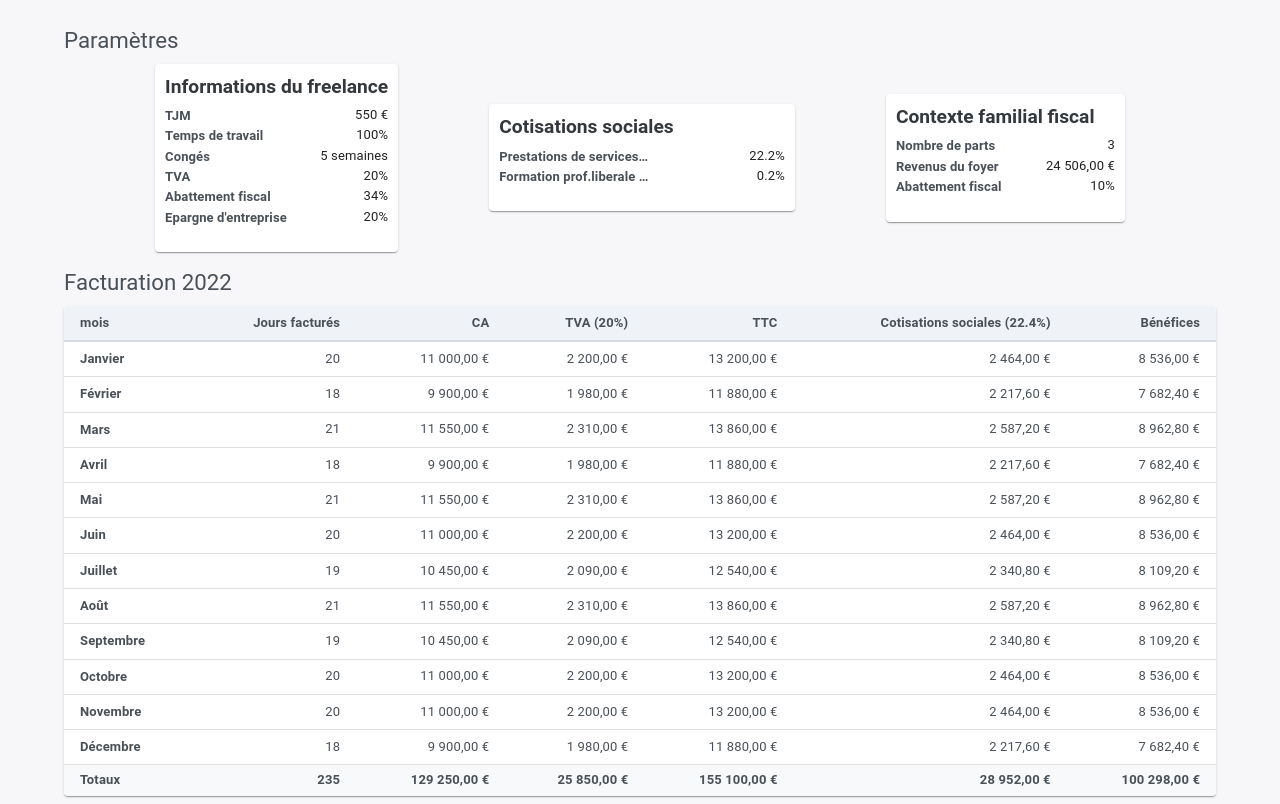
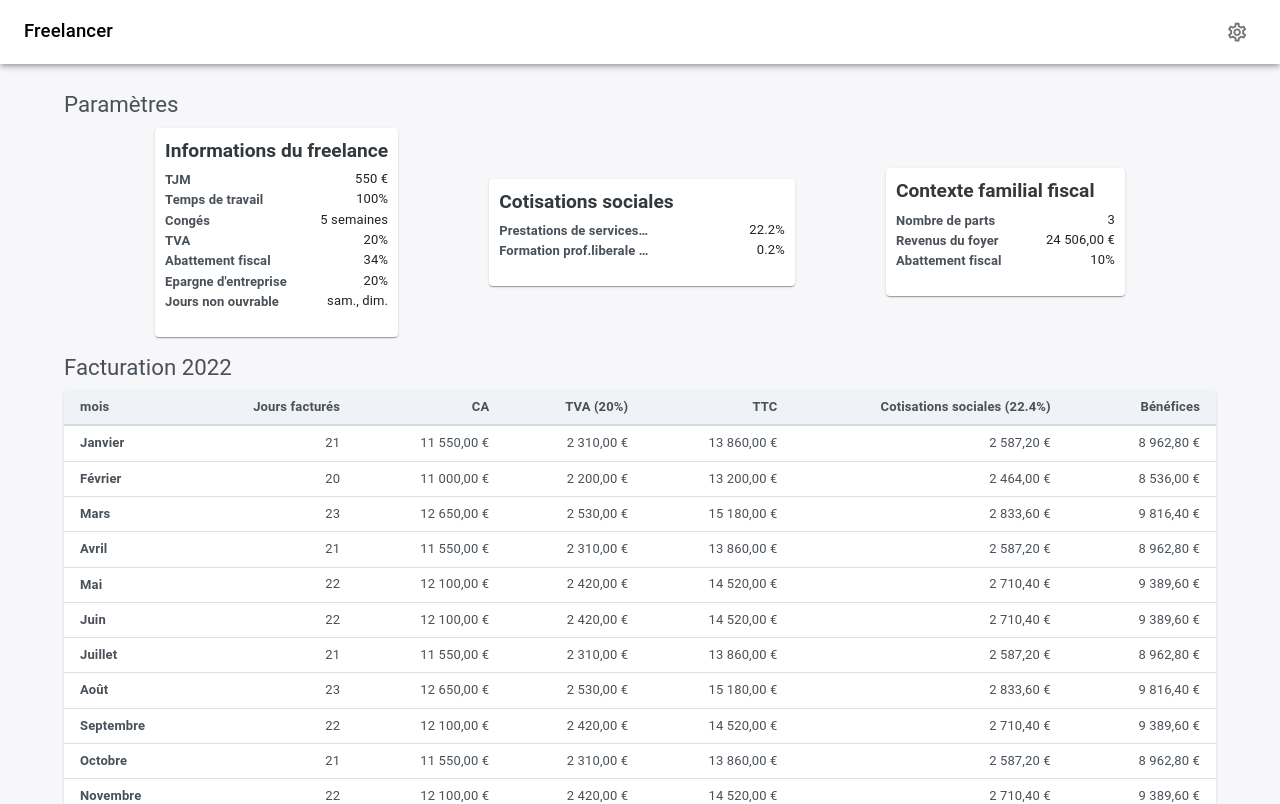
Before and after one commit to bchapoton/freelancer-forecast, a React (Create React App) app: page / in a window 1280 px wide. Shown: the top 804 px of the page. Built offline with nearby package versions, Linux system fonts and the light colour scheme.

Commit message:
Add non-working day in parameters store

```diff
--- a/src/App.tsx
+++ b/src/App.tsx
@@ -1,17 +1,37 @@
 import React from 'react';
 import YearSummary from './components/YearSummary';
 import TaxesSummary from './components/TaxesSummary';
-import { Container, Grid } from '@mui/material';
+import { Box, Container, Grid } from '@mui/material';
 import ParametersProvider from './components/ParametersProvider';
 import ThemeWrapper from './components/ThemeWrapper';
 import ParametersSummary from './components/ParametersSummary';
 import WageSummary from './components/WageSummary';
 import AppFooter from './components/AppFooter';
+import AppBar from '@mui/material/AppBar';
+import Toolbar from '@mui/material/Toolbar';
+import Typography from '@mui/material/Typography';
+import IconButton from '@mui/material/IconButton';
+import SettingsOutlinedIcon from '@mui/icons-material/SettingsOutlined';
+import { useAppDispatch } from './redux/hooks';
+import { toggleParametersDrawer } from './redux/slices/UISlice';
+import ParametersDrawer from './components/ParametersDrawer';
 
 function App() {
+    const dispatch = useAppDispatch();
     return (
         <ThemeWrapper>
             <ParametersProvider>
+                <AppBar position="sticky" sx={{ bgcolor: '#FFF' }}>
+                    <Toolbar>
+                        <Typography variant="h6" component="div" sx={{ mr: 2, color: '#000' }}>
+                            Freelancer
+                        </Typography>
+                        <Box sx={{ flexGrow: 1 }}>&nbsp;</Box>
+                        <IconButton onClick={() => dispatch(toggleParametersDrawer())}>
+                            <SettingsOutlinedIcon />
+                        </IconButton>
+                    </Toolbar>
+                </AppBar>
                 <Container>
                     <Grid container direction={'column'} spacing={2} columnSpacing={2} sx={{ mt: '10px', mb: '10px' }}>
                         <Grid item>
@@ -29,6 +49,7 @@ function App() {
                     </Grid>
                 </Container>
                 <AppFooter />
+                <ParametersDrawer />
             </ParametersProvider>
         </ThemeWrapper>
     );
--- /dev/null
+++ b/src/components/DayFormatter.tsx
@@ -0,0 +1,12 @@
+import React from 'react';
+import calendarService, { DAY } from '../services/CalendarService';
+
+export type DayFormatterProps = {
+    children: DAY[];
+};
+
+function DayFormatter({ children }: DayFormatterProps) {
+    return <span>{calendarService.formatDays(children)}</span>;
+}
+
+export default DayFormatter;
--- /dev/null
+++ b/src/components/ParametersDrawer.tsx
@@ -0,0 +1,22 @@
+import React from 'react';
+import { SwipeableDrawer } from '@mui/material';
+import { useAppDispatch, useAppSelector } from '../redux/hooks';
+import { isParametersDrawerOpen, toggleParametersDrawer } from '../redux/slices/UISlice';
+
+function ParametersDrawer() {
+    const dispatch = useAppDispatch();
+    const isOpen = useAppSelector(isParametersDrawerOpen);
+
+    return (
+        <SwipeableDrawer
+            open={isOpen}
+            onClose={() => dispatch(toggleParametersDrawer())}
+            onOpen={() => dispatch(toggleParametersDrawer())}
+            anchor="right"
+        >
+            here we go
+        </SwipeableDrawer>
+    );
+}
+
+export default ParametersDrawer;
--- a/src/components/ParametersSummary.tsx
+++ b/src/components/ParametersSummary.tsx
@@ -7,6 +7,7 @@ import Percentage from './Percentage';
 import calendarService from '../services/CalendarService';
 import { SxProps } from '@mui/system';
 import { Theme } from '@mui/material/styles';
+import DayFormatter from './DayFormatter';
 
 function ParametersSummary() {
     const parameters = useAppSelector(selectParameters);
@@ -29,6 +30,10 @@ function ParametersSummary() {
                         { label: 'TVA', value: <Percentage>{parameters.vatRate}</Percentage> },
                         { label: 'Abattement fiscal', value: <Percentage>{parameters.taxAllowance}</Percentage> },
                         { label: "Epargne d'entreprise", value: <ParameterSaving saving={parameters.saving} /> },
+                        {
+                            label: 'Jours non ouvrable',
+                            value: <DayFormatter>{parameters.nonWorkingDays}</DayFormatter>,
+                        },
                     ]}
                 />
                 <CardParameters
--- a/src/components/YearSummary.tsx
+++ b/src/components/YearSummary.tsx
@@ -42,9 +42,7 @@ function YearSummary() {
                                 return (
                                     <TableRow hover={true} key={monthSummary.month}>
                                         <TableCell variant="head" sx={{ textTransform: 'capitalize' }}>
-                                            {moment(`1/${monthSummary.month + 1}/${parameters.year}`, 'DD/MM/YYYY')
-                                                .locale('fr')
-                                                .format('MMMM')}
+                                            {moment().month(monthSummary.month).format('MMMM')}
                                         </TableCell>
                                         <TableCell align="right">{monthSummary.totalDays}</TableCell>
                                         <TableCell align="right">
--- a/src/helpers/MomentHelper.ts
+++ b/src/helpers/MomentHelper.ts
@@ -42,11 +42,11 @@ moment.locale('fr', {
         yy: '%d ans',
     },
     dayOfMonthOrdinalParse: /\d{1,2}(er|e)/,
-    ordinal: function (number) {
+    ordinal: function (number: number) {
         return number + (number === 1 ? 'er' : 'e');
     },
     meridiemParse: /PD|MD/,
-    isPM: function (input) {
+    isPM: function (input: string) {
         return input.charAt(0) === 'M';
     },
     // In case the meridiem units are not separated around 12, then implement
@@ -56,11 +56,11 @@ moment.locale('fr', {
     // },
     /* ignore eslint unused var this object come from moment documentation, probably used behind the scene */
     /* eslint-disable @typescript-eslint/no-unused-vars */
-    meridiem: function (hours, minutes, isLower) {
+    meridiem: function (hours: number, minutes: number, isLower: boolean) {
         return hours < 12 ? 'PD' : 'MD';
     },
     week: {
-        dow: 1, // Monday is the first day of the week.
+        dow: 0, // keep sunday for the first day of the week
         doy: 4, // Used to determine first week of the year.
     },
 });
--- a/src/redux/slices/ParametersSlice.ts
+++ b/src/redux/slices/ParametersSlice.ts
@@ -1,7 +1,7 @@
 import { createSlice, PayloadAction } from '@reduxjs/toolkit';
 import { RootState } from '../store';
 import { TaxationFamilyContext } from '../../services/TaxesService';
-import { DayOffContext, PartTimeContext } from '../../services/CalendarService';
+import { DAY, DayOffContext, PartTimeContext } from '../../services/CalendarService';
 
 export interface ParametersState {
     averageDailyRate: number;
@@ -13,6 +13,7 @@ export interface ParametersState {
     saving: Saving;
     partTime: PartTimeContext;
     dayOffContext: DayOffContext;
+    nonWorkingDays: DAY[];
 }
 
 const initialState: ParametersState = {
@@ -32,6 +33,7 @@ const initialState: ParametersState = {
     saving: { mode: 'percentage', value: 20 },
     partTime: { percentage: 100 },
     dayOffContext: { unit: 'weeks', value: 5 },
+    nonWorkingDays: [DAY.SATURDAY, DAY.SUNDAY],
 };
 
 export const parametersSlice = createSlice({
--- a/src/services/CalendarService.ts
+++ b/src/services/CalendarService.ts
@@ -13,7 +13,7 @@ export class CalendarService {
         year: number,
         partTimeContext: PartTimeContext,
         dayOffContext: DayOffContext,
-        nonWorkingDays: DAY[] = [DAY.SATURDAY, DAY.SUNDAY],
+        nonWorkingDays: DAY[],
     ): OpenDayPerYear {
         const result: OpenDayPerYear = {
             year,
@@ -21,7 +21,7 @@ export class CalendarService {
             openDayPerMonths: [],
         };
 
-        const offDaysPerMonth: number[] = this.distributeDayOffPerMonth(dayOffContext);
+        const offDaysPerMonth: number[] = this.distributeDayOffPerMonth(dayOffContext, partTimeContext, nonWorkingDays);
 
         for (let i = 0; i <= 11; i++) {
             const currentOpenDayTotal: number = this.calculateOpenDaysInMonth(year, i, nonWorkingDays);
@@ -40,10 +40,16 @@ export class CalendarService {
      * Distribute evenly the day off on each month, add the rest of the division on last month
      *
      * @param dayOffContext the day off context
-     * @return array of dispatched off days on each months, index is the month index
+     * @param partTimeContext the part time policies
+     * @param nonWorkingDays the non-working days within the week
+     * @return array of dispatched off days on each months, index is the month index from Date
      */
-    distributeDayOffPerMonth(dayOffContext: DayOffContext): number[] {
-        const offDays: number = this.convertDayOffToDays(dayOffContext);
+    distributeDayOffPerMonth(
+        dayOffContext: DayOffContext,
+        partTimeContext: PartTimeContext,
+        nonWorkingDays: DAY[],
+    ): number[] {
+        const offDays: number = this.convertDayOffToDays(dayOffContext, partTimeContext, nonWorkingDays);
         const dayOffPerMonth: number[] = [];
         const modulo = offDays % 12;
         const offDaysPerMonth = (offDays - (offDays % 12)) / 12;
@@ -60,15 +66,15 @@ export class CalendarService {
      *
      * @param year target year i.e. 2022
      * @param month target month (from Date : An integer between 0 and 11 representing the months January through December.)
-     * @param closedDays closed days within the week
+     * @param nonWorkingDays closed days within the week
      */
-    calculateOpenDaysInMonth(year: number, month: number, closedDays: DAY[] = [DAY.SATURDAY, DAY.SUNDAY]): number {
+    calculateOpenDaysInMonth(year: number, month: number, nonWorkingDays: DAY[]): number {
         let result: number = 0;
         const date: Date = new Date();
         date.setFullYear(year, month, 1);
         const dayInMonth = moment(date).daysInMonth();
         for (let i = 1; i <= dayInMonth; i++) {
-            if (closedDays.indexOf(date.getDay()) === -1) result++;
+            if (nonWorkingDays.indexOf(date.getDay()) === -1) result++;
             date.setDate(i + 1);
         }
         return result;
@@ -78,10 +84,14 @@ export class CalendarService {
      * Calculate how many days in a year represents the dayOffContext
      *
      * @param dayOffContext the dayOffContext to convert.
-     * @param nonWorkingDays represent the closed days within a week.
+     * @param partTimeContext the part time policies. Used for adjust the week duration
+     * @param nonWorkingDays represent the non-working days within a week.
      */
-    convertDayOffToDays(dayOffContext: DayOffContext, nonWorkingDays: DAY[] = [DAY.SATURDAY, DAY.SUNDAY]): number {
-        return dayOffContext.value * (7 - nonWorkingDays.length);
+    convertDayOffToDays(dayOffContext: DayOffContext, partTimeContext: PartTimeContext, nonWorkingDays: DAY[]): number {
+        const openedDays: number = 7 - nonWorkingDays.length;
+        // reduce the working day according to the part time policies
+        const workingDay = openedDays * (1 - partTimeContext.percentage / 100);
+        return dayOffContext.value * workingDay;
     }
 
     /**
@@ -103,6 +113,16 @@ export class CalendarService {
     formatDayOffContext(dayOffContext: DayOffContext): string {
         return dayOffContext.value + ' semaines';
     }
+
+    /**
+     * Localized and join days array
+     * @param days
+     */
+    formatDays(days: DAY[]): string {
+        const daysLocalized: string[] = [];
+        days.forEach((day: DAY) => daysLocalized.push(moment().weekday(day).format('ddd')));
+        return daysLocalized.join(', ');
+    }
 }
 
 const calendarService: CalendarService = new CalendarService();
@@ -110,13 +130,13 @@ const calendarService: CalendarService = new CalendarService();
 export default calendarService;
 
 export enum DAY {
-    MONDAY = 0,
-    TUESDAY = 1,
-    WEDNESDAY = 2,
-    THURSDAY = 3,
-    FRIDAY = 4,
-    SATURDAY = 5,
-    SUNDAY = 6,
+    SUNDAY = 0,
+    MONDAY = 1,
+    TUESDAY = 2,
+    WEDNESDAY = 3,
+    THURSDAY = 4,
+    FRIDAY = 5,
+    SATURDAY = 6,
 }
 
 export type OpenDayPerYear = {
--- a/src/services/ParametersService.ts
+++ b/src/services/ParametersService.ts
@@ -12,6 +12,7 @@ export class ParametersService {
             parameters.year,
             parameters.partTime,
             parameters.dayOffContext,
+            parameters.nonWorkingDays,
         );
         const monthSummaries: MonthSummary[] = [];
         const totalSummary: TotalSummary = this.buildEmptyTotalSummary();
```
